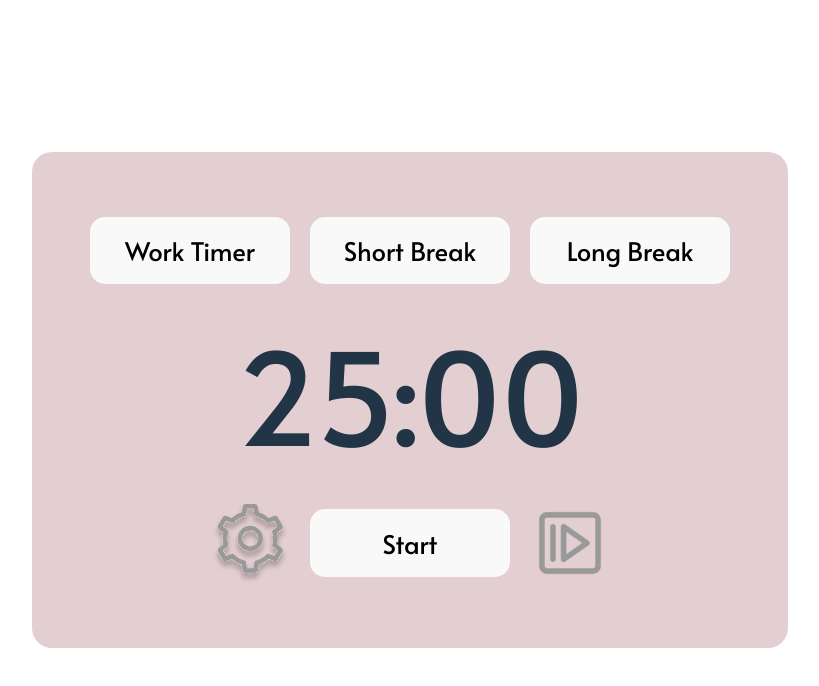
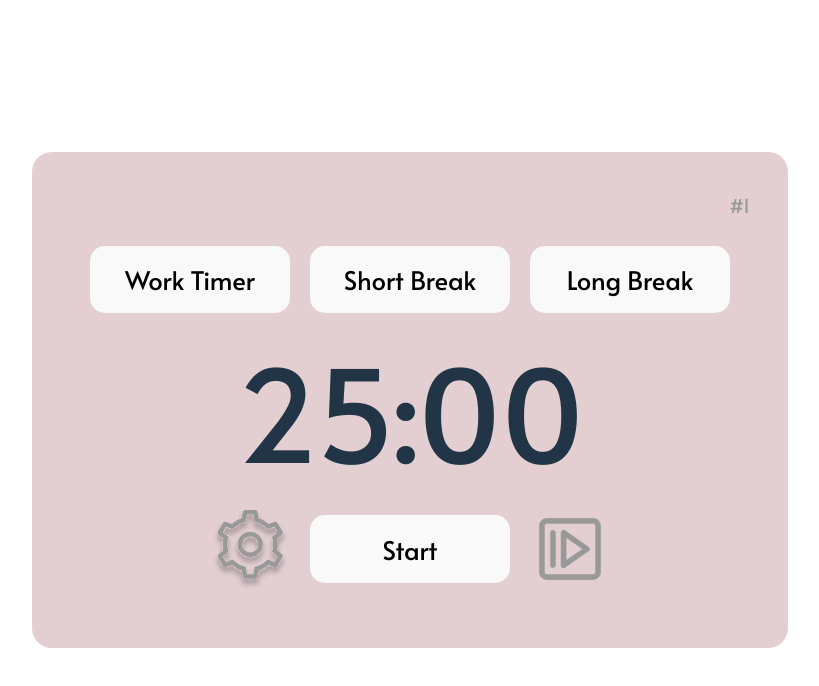
Before and after one commit to John-Ericksen/PomoTimer, a React (Vite) app: page / in a window 1280 px wide. Shown: the top 686 px of the page, without its empty margins (230-1049 px from the left). Built offline with nearby package versions, Linux system fonts and the light colour scheme.

Commit message:
add cycle counting and display

```diff
--- a/src/components/Timer/Timer.scss
+++ b/src/components/Timer/Timer.scss
@@ -41,5 +41,16 @@ p {
     min-width: 80px;
     width: auto;
     height: 10vh;
+}
 
+.cycles {
+    display: flex;
+    justify-content: end;
+    align-items: start;
+    padding-bottom: 3vh;
 }
+
+.cycles-count {
+    font-size: 1.2em;
+    color: rgba(153, 153, 153, 1);
+}
--- a/src/components/Timer/Timer.tsx
+++ b/src/components/Timer/Timer.tsx
@@ -17,6 +17,8 @@ export default function Timer(props: any) {
   useEffect(() => {
     setCyclesCount(props.defaultWorkCycles);
   }, [props.defaultWorkCycles]);
+
+  const [totalCycles, setTotalCycles] = useState(1);
 
   const [time, setTime] = useState(timerValues[0]);
   const [referenceTime, setReferenceTime] = useState(Date.now());
@@ -136,16 +138,12 @@ export default function Timer(props: any) {
         }
         break;
       case "short-break":
-        setCurrentMode("work");
-        if (isCountingDown === true) {
-          toggleIsCountingDown();
-        }
-        break;
       case "long-break":
         setCurrentMode("work");
         if (isCountingDown === true) {
           toggleIsCountingDown();
         }
+        setTotalCycles((prevTotalCycles) => prevTotalCycles + 1);
         break;
     }
   }
@@ -177,6 +175,9 @@ export default function Timer(props: any) {
 
   return (
     <div className="timer">
+      <div className="cycles">
+        <p className="cycles-count">{`#${totalCycles}`}</p>
+      </div>
       <div>
         <button onClick={workTimer}>Work Timer</button>
         <button onClick={shortBreak}>Short Break</button>
```
